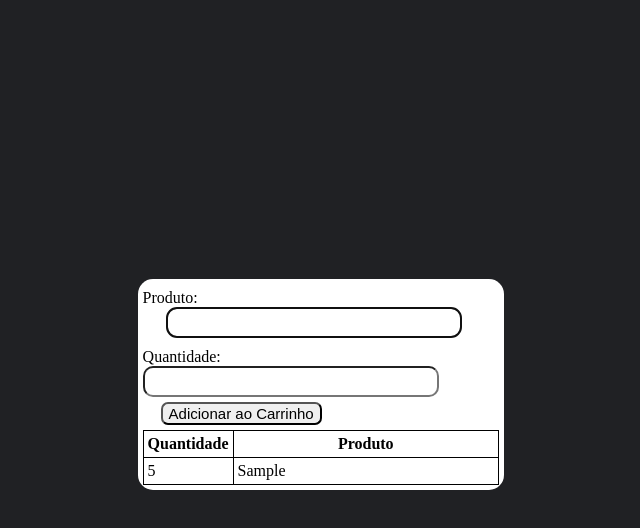
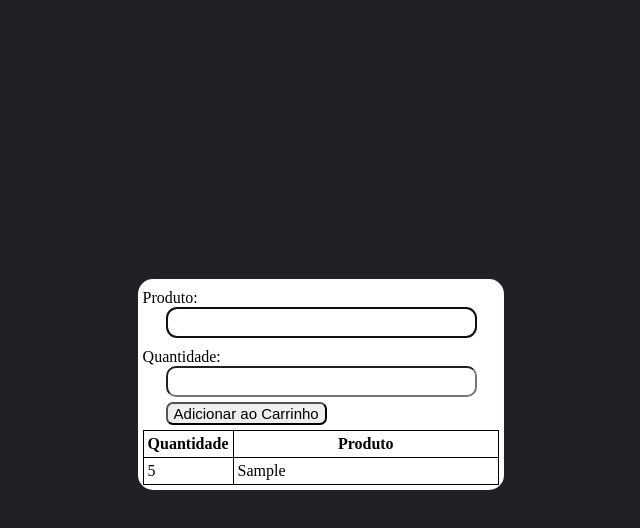
Before and after one commit to Bryan-014/CarrinhoDeCompras, a plain HTML site: page index.html in a window 1280 px wide. Both pictures are taken after typing "Sample", "5" into the empty fields and a click on the button "Adicionar ao Carrinho". Shown: the whole page, without its empty margins (289-929 px from the left). Drawn offline with Linux system fonts and the light colour scheme.

Commit message:
Layout Fixes

```diff
--- a/index.html
+++ b/index.html
@@ -13,14 +13,22 @@
         <div class="container">
             <div class="box">
                 <div class="m-t-10 m-l-5">
-                    <span>Produto: </span>
-                    <input class="m-l-23" type="text" id="product">
+                    <div>
+                        <span>Produto: </span>
+                    </div>
+                    <div>
+                        <input class="m-l-23 w-90" type="text" id="product">
+                    </div>
                 </div>
                 <div class="m-t-10 m-l-5 m-b-5">
-                    <span>Quantidade: </span>
-                    <input type="number" id="qtd">
+                    <div>
+                        <span>Quantidade: </span>
+                    </div>
+                    <div>
+                        <input class="m-l-23 w-90" type="number" id="qtd">
+                    </div>
                 </div>
-                <input type="button" value="Adicionar ao Carrinho" class="m-b-5 m-l-23" onclick="addProduct()"></input>
+                <input type="button" value="Adicionar ao Carrinho" class="m-b-5 m-l-28" onclick="addProduct()"></input>
                 <table class="m-l-5 m-b-5">
                     <thead id="head"></thead>
                     <tbody id="table"></tbody>
--- a/script.js
+++ b/script.js
@@ -2,7 +2,7 @@ var litleCarr = [];
 
 function addProduct() {
     if (litleCarr.length == 0) {
-        document.getElementById('head').innerHTML = `<tr><th>Quantidade</th><th class="w-76">Produto</th><tr>`;
+        document.getElementById('head').innerHTML = `<tr><th>Quantidade</th><th class="w-74">Produto</th><tr>`;
     }
 
     if (document.getElementById('product').value == '') {
--- a/style.css
+++ b/style.css
@@ -43,6 +43,9 @@ th,td,tr,table {
 .m-l-23 {
     margin-left: 23px;
 }
+.m-l-28 {
+    margin-left: 28px;
+}
 .m-b-5 {
     margin-bottom: 5px;
 }.m-t-10 {
@@ -57,6 +60,9 @@ th,td,tr,table {
 .m-b-5 {
     margin-bottom: 5px;
 }
-.w-76 {
+.w-74 {
     width: 74.7%;
 }
+.w-90 {
+    width: 84%;
+}
```
